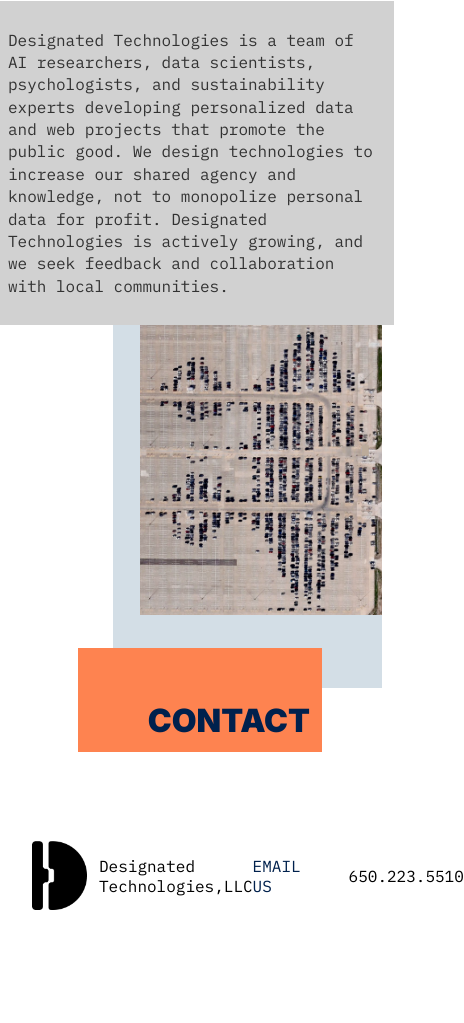
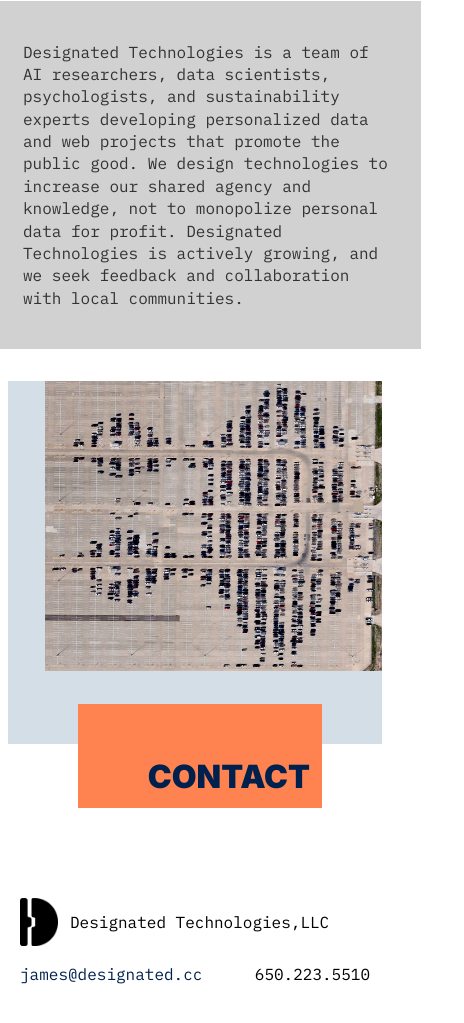
Before and after one commit to Designated-Technologies/designated_site, a plain HTML site: page index.html in a window 390 px wide. Shown: the part 235-1258 px from the top of the page, 464 px wide, since content can reach past the window. Before the commit the page ends 1171 px from the top, so only its background shows below. Drawn offline with Linux system fonts and the light colour scheme.

Commit message:
added margins on mobile, fixed footer

```diff
--- a/index.html
+++ b/index.html
@@ -81,7 +81,7 @@
         <p>Designated Technologies,LLC</p>
       </div>
       <div id="footer_links">
-        <a class="footer_text" href="mailto:james@designated.cc">EMAIL US</a>
+        <a class="footer_text" href="mailto:james@designated.cc">james@designated.cc</a>
         <p>650.223.5510</p>
       </div>
     </div>
--- a/style.css
+++ b/style.css
@@ -236,9 +236,10 @@ a:active {
 
 .hero_b {
   width: 100%;
+  margin-top: 32px;
 }
 
-  #hero_title {
+#hero_title {
   width: 100%;
 }
 
@@ -246,10 +247,12 @@ a:active {
   width: 100%;
   background-color: #c6c6c6;
   opacity: 80%;
-  padding: 12px;
+  /* padding: 24px; */
   align-self: center;
-  margin-right: 0px;
+  justify-content: center;
+  /* margin-right: 0px; */
 }
+
 .hero {
   display: flex;
   flex: 1 1 0;
@@ -257,6 +260,41 @@ a:active {
   flex-direction: column;
 }
 
+#img_div {
+  width: 100%;
+}
+
+#parking_img {
+  width: 90%;
+  height: 80%;
+}
+
+#footer {
+  display: flex;
+  flex: 1 1 0;
+  flex-direction: column;
+  align-items: center;
+  justify-content: space-between;
+  margin-top: 128px;
+  padding-right: 12px;
+  padding-left: 12px;
+  margin-bottom: 24px;
+}
+
+#footer>div {
+  width: 100%;
+}
+
+#footer>div>img {
+  margin-right: 12px;
+  height: 48px;
+  width: 38px;
+}
+
+#footer_links>a {
+  width: 100%;
+}
+
 
 }
 }
```
